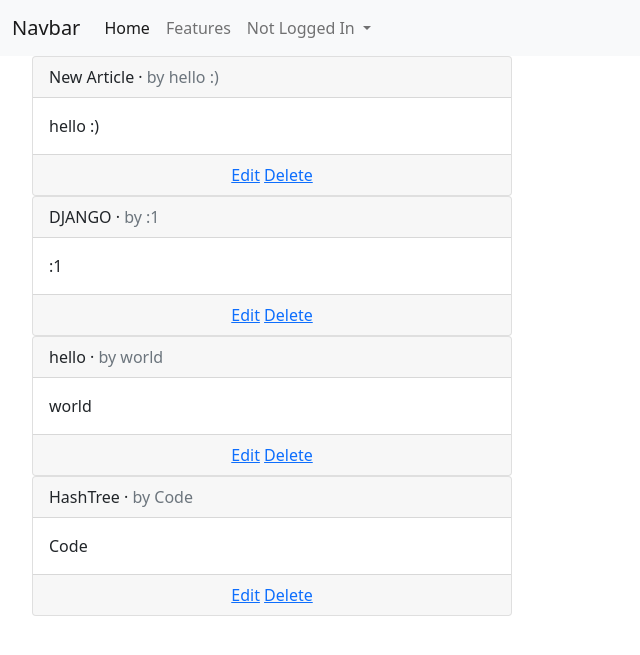
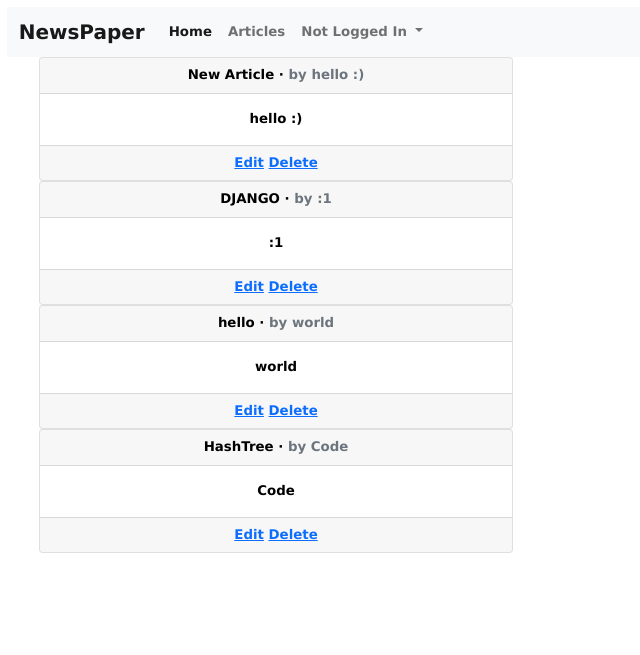
Before and after one commit to odasyss/Flask113, a Django app: page /articles/ in a window 1280 px wide. Shown: the top 655 px of the page, without its empty margins (0-640 px from the left). Run offline with Django 3.2, Linux system fonts and the light colour scheme; data comes from the database, SQL or seed files in the repository; both versions use the stored data as it was after the commit; parts of the project's set-up code (start-up, migrations or seed data) failed here and were passed over.

Commit message:
last Update

```diff
--- a/config/settings.py
+++ b/config/settings.py
@@ -24,7 +24,7 @@ BASE_DIR = Path(__file__).resolve().parent.parent
 # See https://docs.djangoproject.com/en/3.2/howto/deployment/checklist/
 
 # SECURITY WARNING: keep the secret key used in production secret!
-SECRET_KEY = env.bool('SECRET_KEY')
+SECRET_KEY = env.str('SECRET_KEY')
 
 # SECURITY WARNING: don't run with debug turned on in production!
 DEBUG = env.bool("DEBUG", default=False)
@@ -43,7 +43,7 @@ INSTALLED_APPS = [
     'django.contrib.staticfiles',
     # 3rd party,
     'crispy_forms',
-    'whitenose.runserver_nostatic',
+    'whitenoise.runserver_nostatic',
     # local,
     'accounts',
     'pages',
--- a/templates/base.html
+++ b/templates/base.html
@@ -6,20 +6,21 @@
 rel="stylesheet"
 integrity="sha384-KyZXEAg3QhqLMpG8r+8fhAXLRk2vvoC2f3B09zVXn8CA5QIVfZOJ3BCsw2P0p/We" crossorigin="anonymous">
         <meta charset="utf-8">
+        <link rel="stylesheet" type="text/css" href="/templates/index.css" />
         <title>{% block title %}Newspaper App {% endblock title %}</title>
 
     </head>
     <body>
         <nav class="navbar navbar-expand-lg navbar-light bg-light">
             <div class="container-fluid">
-                <a class="navbar-brand" href="#">Navbar</a>
+                <a class="navbar-brand" href="{% url 'home' %}">NewsPaper</a>
                 <button class="navbar-toggler" type="button" data-bs-toggle="collapse" data-bs-target="#navbarNavAltMarkup" aria-controls="navbarNavAltMarkup" aria-expanded="false" aria-label="Toggle navigation">
                 <span class="navbar-toggler-icon"></span>
                 </button>
                 <div class="collapse navbar-collapse" id="navbarNavAltMarkup">
                 <div class="navbar-nav">
-                    <a class="nav-link active" aria-current="page" href="#">Home</a>
-                    <a class="nav-link" href="#">Features</a>
+                    <a class="nav-link active" aria-current="page" href="{% url 'home' %}">Home</a>
+                    <a class="nav-link" href="{% url 'articles' %}">Articles</a>
                     <li class="nav-item dropdown">
                         {% if user.is_authenticated %}
                         <a class="nav-link dropdown-toggle" href="#" id="navbarDropdownMenuLink" role="button" data-bs-toggle="dropdown" aria-expanded="false">
--- /dev/null
+++ b/templates/index.css
@@ -0,0 +1,20 @@
+body {
+    font-size: 10pt;
+    font-family: Verdana, Geneva, Arial, Helvetica, sans-serif;
+    font-weight: 700;
+    color: black;
+    line-height: 14pt;
+    padding-left: 5pt;
+    padding-right: 5pt;
+    padding-top: 5pt;
+}
+h1 {
+    font: 14pt Verdana, Geneva, Arial, Helvetica, sans-serif;
+    font-weight: bold;
+    line-height: 20pt;
+}
+
+.card{
+    text-align: center;
+
+}
```
Also changed, not shown: db.sqlite3.
